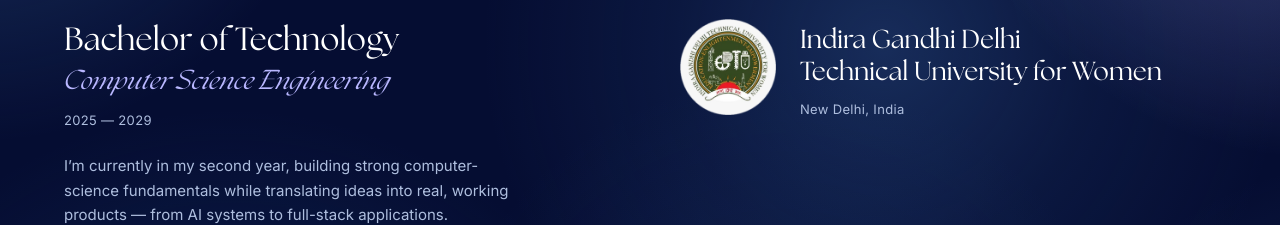
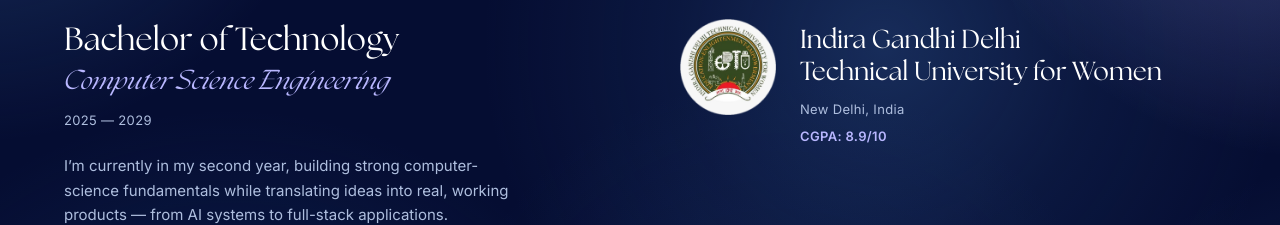
Before and after one commit to trisha29807-del/Portfolio-Trisha, a React (Vite) app: page / in a window 1280 px wide. Shown: the part 3500-3725 px from the top of the page. Built offline with nearby package versions, Linux system fonts and the light colour scheme; the HTML template or start-up script is replaced by a standard one.

Commit message:
Add current CGPA to Education section

```diff
--- a/src/components/Education/EducationSection.tsx
+++ b/src/components/Education/EducationSection.tsx
@@ -126,6 +126,9 @@
               <p className="mt-3 text-[13px] tracking-wide text-[#AEBEDE] dark:text-[#AEBEDE]">
                 New Delhi, India
               </p>
+              <p className="mt-2 text-[13px] font-semibold tracking-wide text-[#B9B7FF] dark:text-[#B9B7FF]">
+                CGPA: 8.9/10
+              </p>
             </div>
           </motion.div>
         </div>
```
